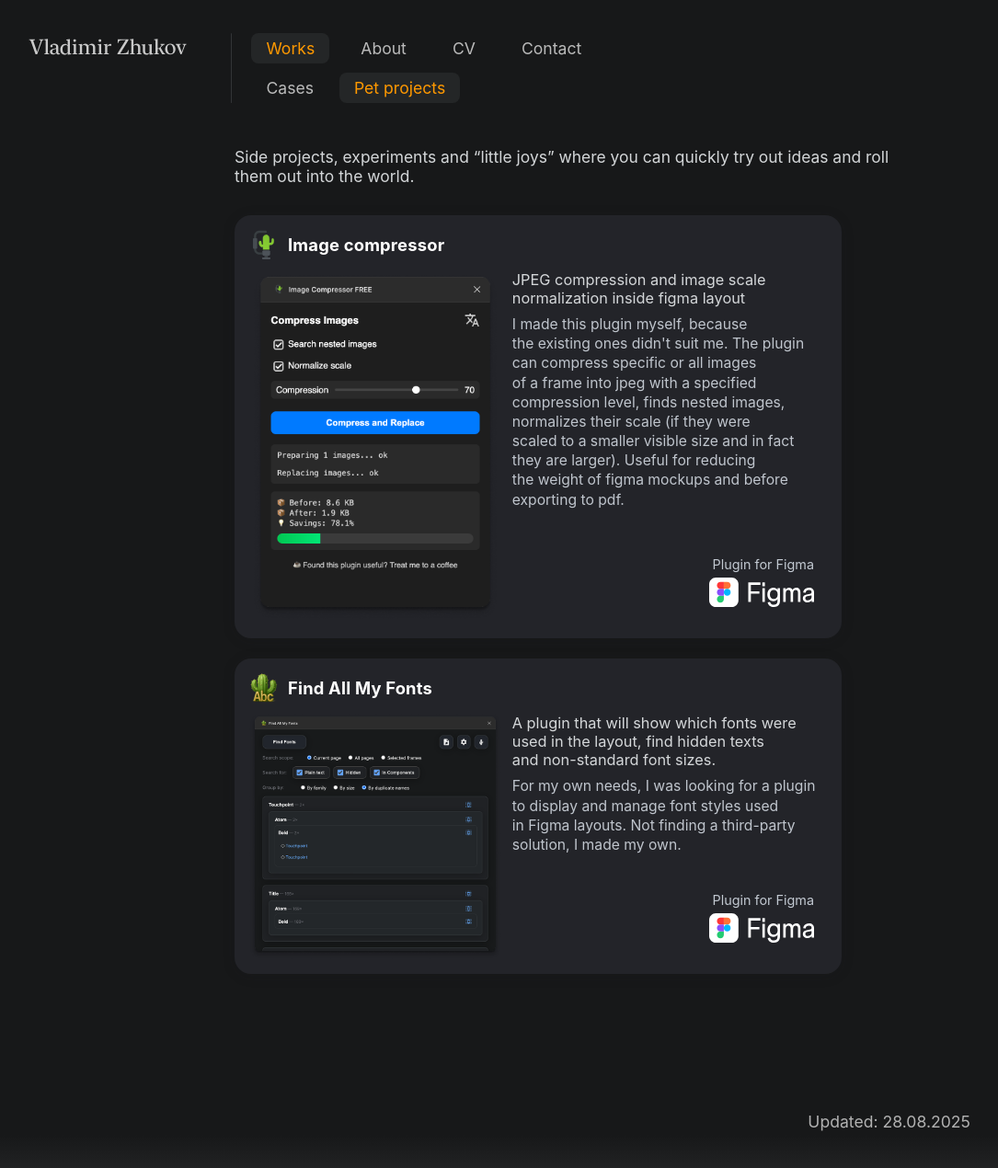
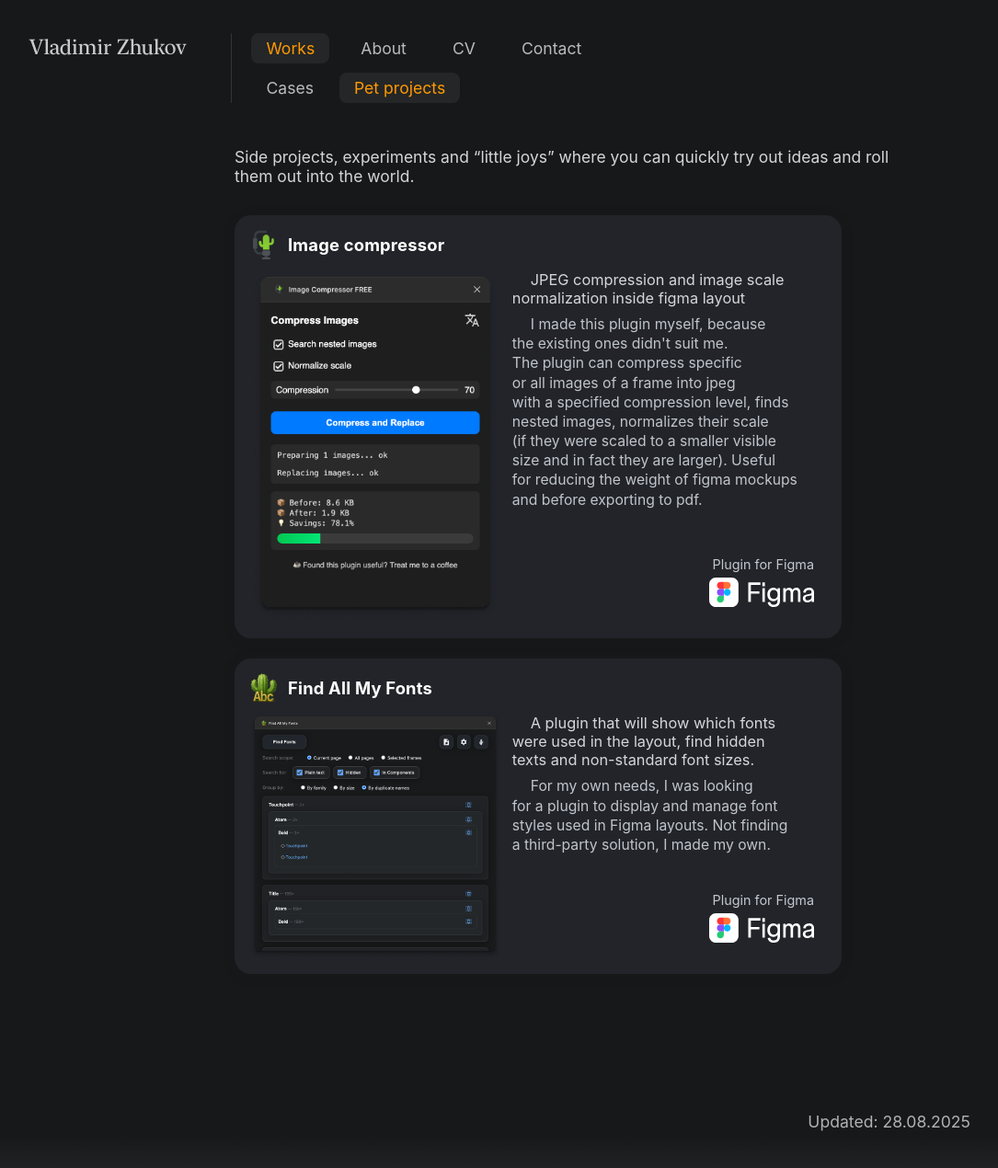
Before and after one commit to uxiscool/experience, a Jekyll site: the page built from pet-projects.md, in a window 1280 px wide. Shown: the whole page at 92% size, without its empty margins (25-1110 px from the left). Built offline with Jekyll 4.4.1, drawn with Linux system fonts in a browser that asks for light colours.

Commit message:
Add files via upload

```diff
--- a/css/main.css
+++ b/css/main.css
@@ -385,6 +385,8 @@ body.page-contact>main{ flex:1 0 auto; }
   gap:8px;
   align-items:flex-start;
   min-width:0;
+  padding-right: 32px;
+  text-indent: 20px;
 }
 
 .pp-subtitle{ color:#e2e5e7; opacity:.93; font-size:1.02rem; }
```
